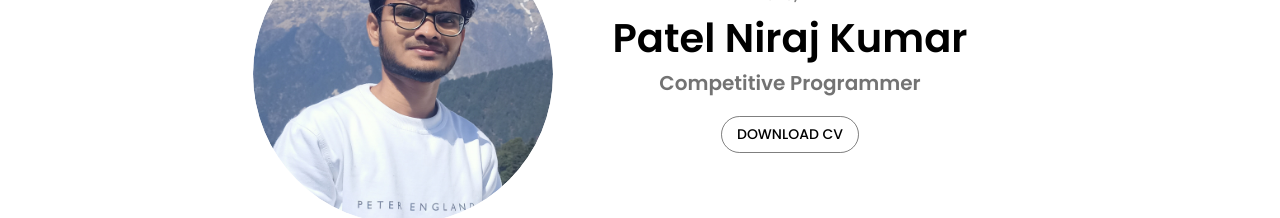
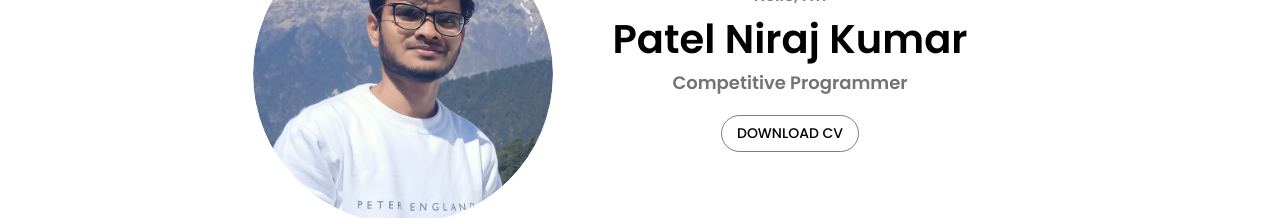
Before and after one commit to niraj7004/Niraj_Portfolio, a React (Create React App) app: page / in a window 1280 px wide. Shown: the part 252-470 px from the top of the page. Built offline with nearby package versions, Linux system fonts and the light colour scheme.

Commit message:
Update font

```diff
--- a/src/Profilepage.js
+++ b/src/Profilepage.js
@@ -82,7 +82,7 @@ function Profilepage() {
                 <Stack spacing={1} sx={{ alignItems: 'center', justifyContent: 'center', paddingX: '60px' }}>
                     <Typography variant="body1" sx={{ color: 'grey' }} fontWeight={800}>Hello, I'm</Typography>
                     <Typography variant="h3" fontWeight={600} sx={{ fontSize: [28, 38, 40] }}>Patel Niraj Kumar</Typography>
-                    <Typography variant="h5" fontSize={20} sx={{ color: '#737373' }} fontWeight={800}>{text}</Typography>
+                    <Typography variant="h5" fontSize={18} sx={{ color: '#737373' }} fontWeight={800}>{text}</Typography>
                     <Box padding={1.5}>
                         <Button color='black' sx={{ borderRadius: '25px', }}
                             variant={isHovered ? "contained" : "outlined"}
```
